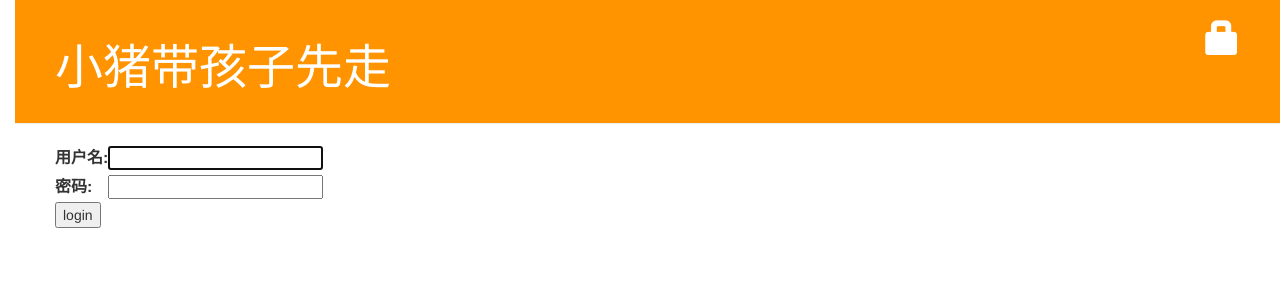
After one commit to DukeZhu/simpleblog, a Django app: page /accounts/login/ in a window 1280 px wide. The commit adds this page. Shown: the top 300 px of the page. Run offline with Django 3.2, Linux system fonts and the light colour scheme; some libraries are stand-ins or nearby versions.

Commit message:
用户认证

```diff
--- a/mysite/blog/templates/blog/base.html
+++ b/mysite/blog/templates/blog/base.html
@@ -7,13 +7,18 @@
 		<script src="//maxcdn.bootstrapcdn.com/bootstrap/3.2.0/js/bootstrap.min.js"></script>
 		<link href="http://fonts.googleapis.com/css?family=Lobster&subset=latin,latin-ext" rel="stylesheet" type="text/css">
 		<link rel="stylesheet" href="{% static 'css/blog.css' %}">
-		<title>Django Girls Blog</title>
+		<title>小猪带孩子先走</title>
 	</head>
 	<body>
 		<div class="page-header">
-	       <a href="{% url 'blog.views.post_new' %}" class="top-menu"><span class="glyphicon glyphicon-plus"></span></a>
+			{% if user.is_authenticated %}
+			<a href="{% url 'post_new' %}" class="top-menu"><span class="glyphicon glyphicon-plus"></span></a>
 			<a href="{% url 'post_draft_list' %}" class="top-menu"><span class="glyphicon glyphicon-edit"></span></a>
-	       <h1><a href="/">Django Girls Blog</a></h1>
+			<p class="top-menu">Hello {{ user.username }}<small>&nbsp;<a href="{% url 'django.contrib.auth.views.logout' %}">Log out</a></p>
+			{% else %}
+			<a href="{% url 'django.contrib.auth.views.login' %}" class="top-menu"><span class="glyphicon glyphicon-lock"></span></a>
+			{% endif %}
+			<h1><a href="{% url 'blog.views.post_list' %}">小猪带孩子先走</a></h1>
 		</div>
 		<div class="content">
 			<div class="row">
--- /dev/null
+++ b/mysite/blog/templates/registration/login.html
@@ -0,0 +1,23 @@
+{% extends "blog/base.html" %}
+
+{% block content %}
+
+    {% if form.errors %}
+    <p>Your username and password didn't match. Please try again.</p>
+    {% endif %}
+    <form method="post" action="{% url 'django.contrib.auth.views.login' %}">
+	    {% csrf_token %}
+	    <table>
+		    <tr>
+			    <td>{{ form.username.label_tag }}</td>
+			    <td>{{ form.username }}</td>
+		    </tr>
+		    <tr>
+			    <td>{{ form.password.label_tag }}</td>
+			    <td>{{ form.password }}</td>
+		    </tr>
+	    </table>
+	    <input type="submit" value="login" />
+	    <input type="hidden" name="next" value="{{ next }}" />
+    </form>
+    {% endblock %}
--- a/mysite/blog/views.py
+++ b/mysite/blog/views.py
@@ -5,6 +5,7 @@
 from django.core.urlresolvers import reverse
 from django.shortcuts import redirect
 from django.core.paginator import Paginator, EmptyPage, PageNotAnInteger
+from django.contrib.auth.decorators import login_required
 # Create your views here.
 def post_list(request):
    # postsAll = Post.objects.annotate(num_comment=Count('comment')).filter(
@@ -30,6 +31,7 @@
     post = get_object_or_404(Post, pk=pk)
     return render(request, 'blog/post_detail.html', {'post': post})
 
+@login_required
 def post_new(request):
     if request.method == "POST":
         form = PostForm(request.POST)
@@ -42,6 +44,7 @@
          form = PostForm()
     return render(request, 'blog/post_edit.html', {'form': form})
 
+@login_required
 def post_edit(request, pk):
     post = get_object_or_404(Post, pk=pk)
     if request.method == "POST":
@@ -54,10 +57,12 @@
     else:
         form = PostForm(instance=post)
     return render(request, 'blog/post_edit.html', {'form': form})
+
 def post_draft_list(request):
     posts = Post.objects.filter(published_date__isnull=True).order_by('-created_date')
     return render(request, 'blog/post_draft_list.html', {'posts': posts})
 
+@login_required
 def post_publish(request, pk):
     post = get_object_or_404(Post, pk=pk)
     post.publish()
--- a/mysite/mysite/settings.py
+++ b/mysite/mysite/settings.py
@@ -118,8 +118,12 @@
 
 # Static files (CSS, JavaScript, Images)
 # https://docs.djangoproject.com/en/1.9/howto/static-files/
-
+LOGIN_REDIRECT_URL = '/'
 STATIC_URL = '/static/'
+TEMPLATE_DIRS = (
+       # os.path.join(BASE_DIR, 'mysite/templates'),
+        os.path.join(BASE_DIR, 'blog/templates'),
+        )
 
 STATICFILES_DIRS = (
         os.path.join(BASE_DIR,"static"),
--- a/mysite/mysite/urls.py
+++ b/mysite/mysite/urls.py
@@ -16,9 +16,12 @@
 from django.conf.urls import patterns, include, url
 
 from django.contrib import admin
-
+admin.autodiscover()
 admin.autodiscover()
 urlpatterns = patterns('',
             url(r'^admin/', include(admin.site.urls)),
+
+            url(r'^accounts/login/$', 'django.contrib.auth.views.login'),
+            url(r'^accounts/logout/$', 'django.contrib.auth.views.logout', {'next_page': '/'}),
             url(r'', include('blog.urls')),
          )
```
Also changed, not shown: mysite/blog/templates/blog/post_detail.html (+6 -4 lines). Lines whose indentation alone changed are shown as unchanged.
